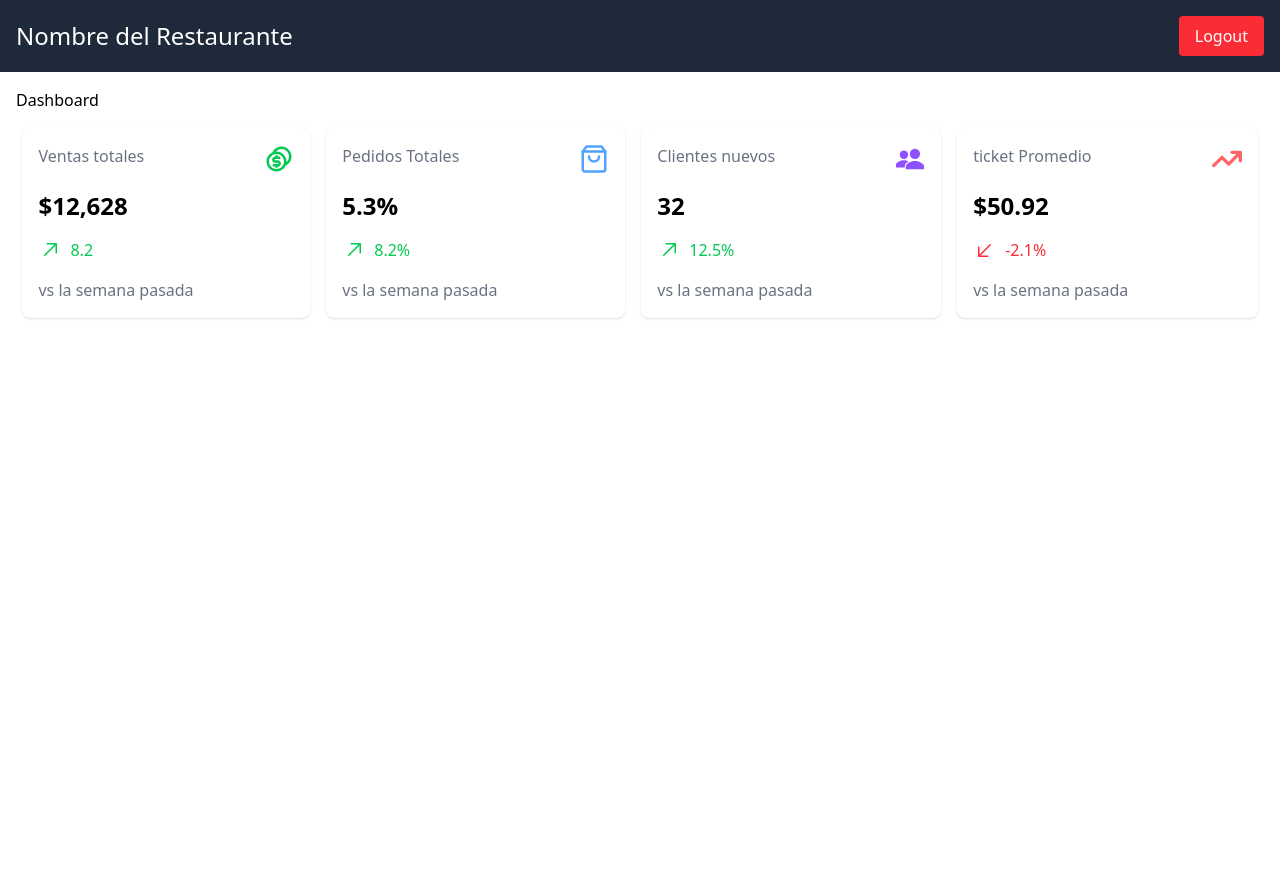
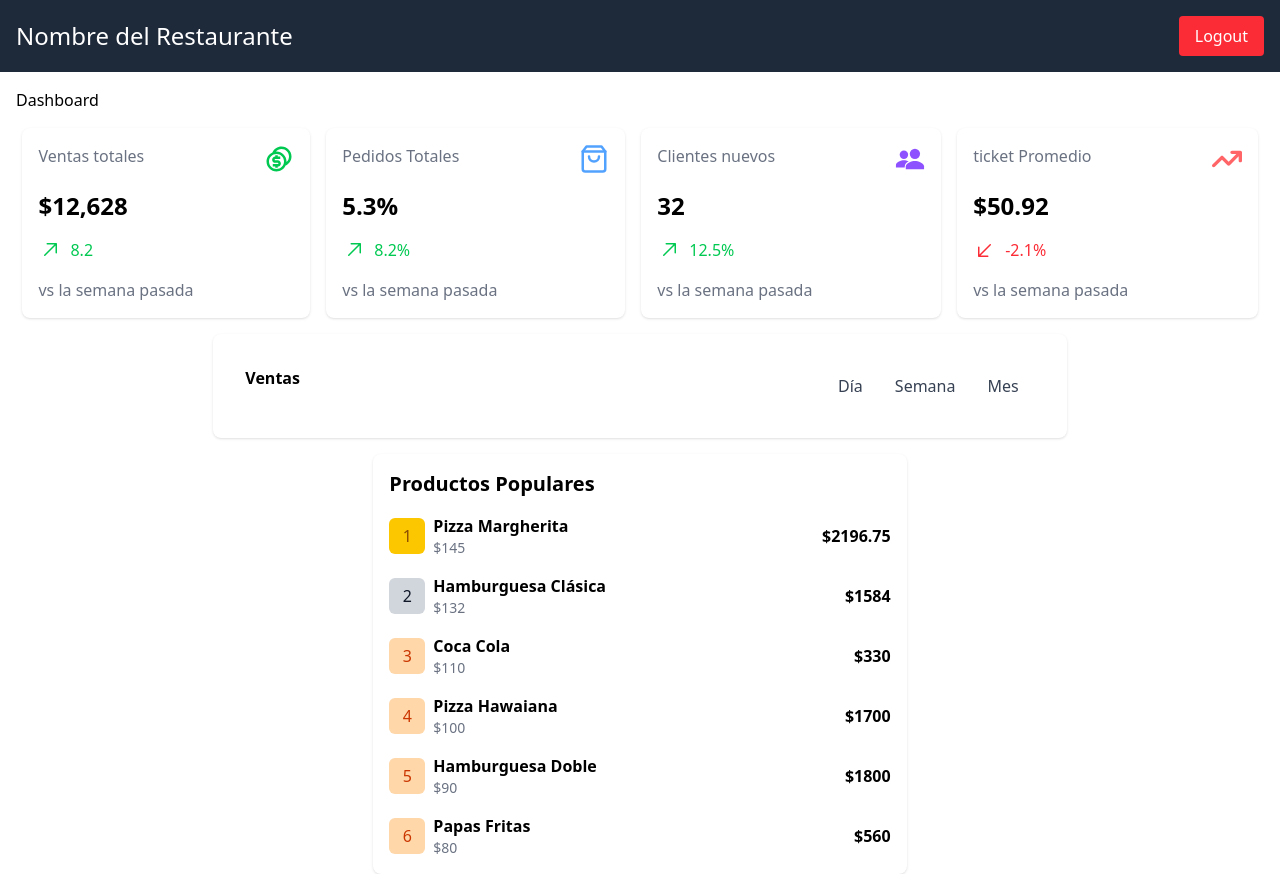
Before and after one commit to wapifoodmx-ctrl/WapifoodFront, a Next.js app: page /dashboard in a window 1280 px wide. Before the commit the page ends 800 px from the top, so only its background shows below. Built offline with nearby package versions, Linux system fonts and the light colour scheme.

Commit message:
se agregó componente de platillos top y parte del componente de ventas

```diff
--- /dev/null
+++ b/dashboardComponents/populares.jsx
@@ -0,0 +1,72 @@
+export default function Populares() {
+    const data = [
+        {
+            producto: "Pizza Margherita",
+            vendidos: 145,
+            precio: 15.15
+        },
+        {
+            producto: "Hamburguesa Clásica",
+            vendidos: 132,
+            precio: 12.00
+        },
+        {
+            producto: "Papas Fritas",
+            vendidos: 80,
+            precio: 7.00
+        },
+        {
+            producto: "Coca Cola",
+            vendidos: 110,
+            precio: 3.00
+        },
+        {
+            producto: "Pizza Hawaiana",
+            vendidos: 100,
+            precio: 17.00
+        },
+        {
+            producto: "Hamburguesa Doble",
+            vendidos: 90,
+            precio: 20.00
+        },
+    ];
+
+    const sortedData = data.sort((a, b) => b.vendidos - a.vendidos);
+
+    const getBackgroundColor = (index) => {
+        if (index === 0) return "bg-yellow-400 text-yellow-800";
+        if (index === 1) return "bg-gray-300 text-gray-900";
+        return "bg-orange-200 text-orange-700";
+    };
+
+    return (
+        <div className="flex items-center justify-center w-full mt-4">
+            <div className="flex flex-col gap-4 bg-white shadow-sm rounded-lg p-4 w-5/12">
+                <h2 className="flex font-bold text-xl">Productos Populares</h2>
+                {sortedData.map((item, index) => (
+                    <div key={index}>
+                        <div className="flex justify-between items-center">
+                            <div className="flex ">
+                                <h3 className={`flex justify-center items-center w-9 h-9 self-center rounded-md ${getBackgroundColor(index)}`}>{index + 1}</h3>
+                                <div className="flex flex-col ml-2">
+
+
+
+                                    {item.producto ? <p className="flex font-bold">{item.producto}</p> : <p className="flex font-bold">Error no se encontró el producto</p>}
+                                    {item.vendidos ? <p className="flex text-gray-500 text-sm">${item.vendidos}</p> : <p className="flex text-gray-500 text-sm">Error no se encontró la cantidad</p>}
+
+
+
+                                </div>
+                            </div>
+
+
+                            { !item.vendidos || !item.precio ? <p className="font-bold">X</p> : <p className="font-bold">${item.vendidos * item.precio}</p>}
+                        </div>
+                    </div>
+                ))}
+            </div>
+        </div>
+    );
+}
--- /dev/null
+++ b/dashboardComponents/ventas.jsx
@@ -0,0 +1,24 @@
+export default function Ventas() {
+    return (
+        <div className="flex items-center justify-center w-full mt-4">
+            <div className="flex w-8/12 h-11/12 bg-white shadow-sm rounded-lg p-4">
+
+                <div class="flex space-x-2 p-4 justify-between w-full">
+                    <h2 className="font-bold">Ventas</h2>
+                   <div>
+                   <button class="px-4 py-2 hover:border-b-2  text-gray-700 hover:bg-gray-100 focus:outline-none focus:ring-2 focus:ring-blue-500 rounded-t-md">
+                        Día
+                    </button>
+                    <button class="px-4 py-2 hover:border-b-2  text-gray-700 hover:bg-gray-100 focus:outline-none focus:ring-2 focus:ring-blue-500 roun">
+                        Semana
+                    </button>
+                    <button class="px-4 py-2 hover:border-b-2  text-gray-700 hover:bg-gray-100 focus:outline-none focus:ring-2 focus:ring-blue-500">
+                        Mes
+                    </button>
+                   </div>
+                </div>
+            </div>
+
+        </div>
+    )
+}
--- a/pages/dashboard.js
+++ b/pages/dashboard.js
@@ -1,3 +1,5 @@
+import Ventas from "@/dashboardComponents/ventas"
+import Populares from "@/dashboardComponents/populares"
 import MicroComponent from "@/dashboardComponents/microcomponents"
 import Dashboard1 from "@/dashboardComponents/daschoard"
 export default function Dashboard() {
@@ -6,6 +8,8 @@ export default function Dashboard() {
         <>
         <Dashboard1 />
         <MicroComponent/>
+        <Ventas/>
+        <Populares/>
         </>
     )
 
```
